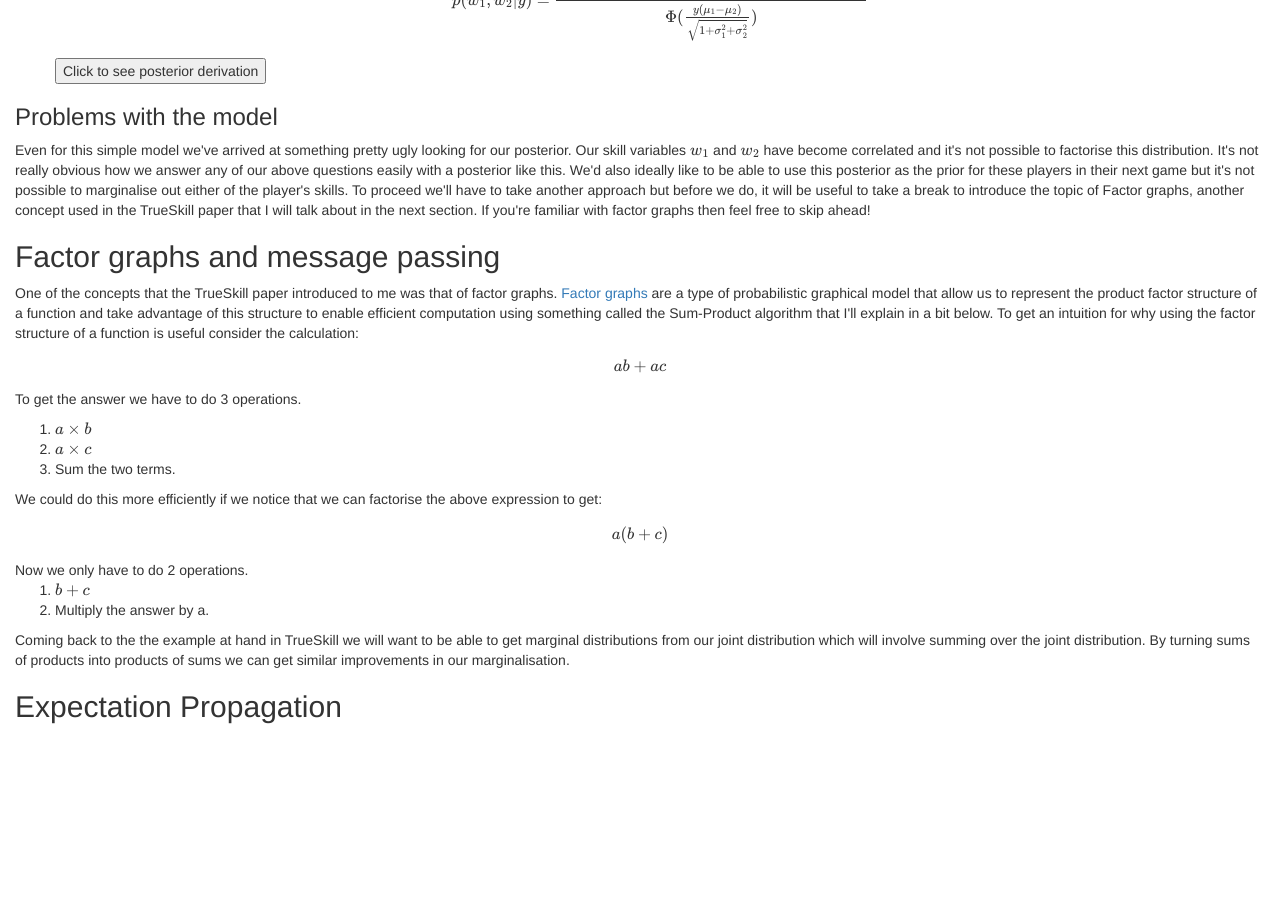
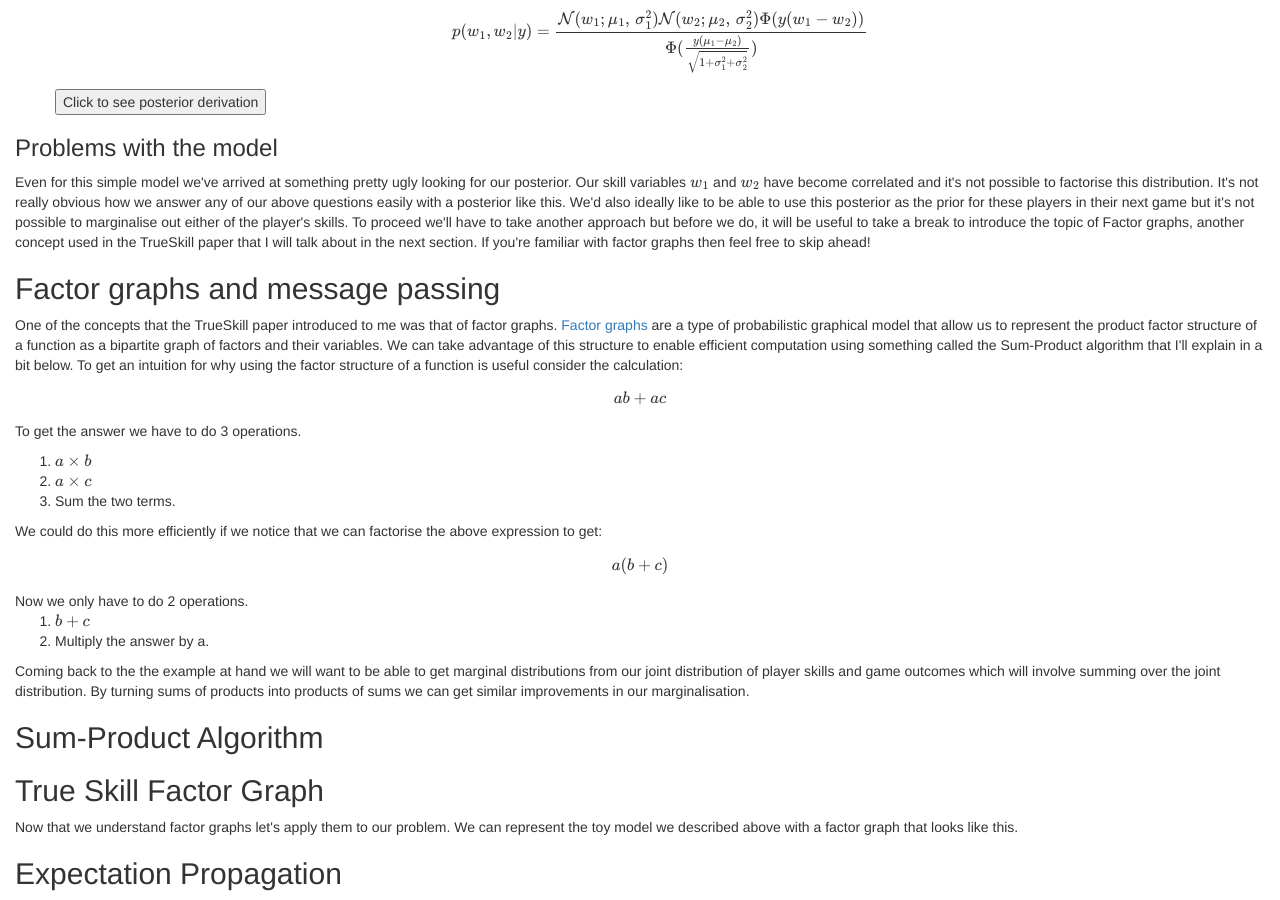
Before and after one commit to Nush395/Nush395.github.io, a Jekyll site: the page built from _posts/2020-06-06-true-skill.html, in a window 1280 px wide and 900 px high, scrolled down 1241 px. Built offline with Jekyll 4.4.1, drawn with Linux system fonts in a browser that asks for light colours; formulas are drawn with MathJax 3; before the commit the page ends 1974 px from its top, so only the background shows below that; some of the changed text lies outside the part shown.

Commit message:
Edit factor graph section.

```diff
--- a/_posts/2020-06-06-true-skill.html
+++ b/_posts/2020-06-06-true-skill.html
@@ -133,8 +135,9 @@ date: 2020-06-06
 <p>
     One of the concepts that the TrueSkill paper introduced to me was that of factor graphs.
     <a href="https://en.wikipedia.org/wiki/Factor_graph">Factor graphs</a>
-    are a type of probabilistic graphical model that allow us to represent the product factor structure of a function
-    and take advantage of this structure to enable efficient computation using something called the Sum-Product
+    are a type of probabilistic graphical model that allow us to represent the product factor structure of a function as
+    a bipartite graph of factors and their variables.
+    We can take advantage of this structure to enable efficient computation using something called the Sum-Product
     algorithm that I'll explain in a bit below.  To get an intuition for why using the factor structure of a function is
     useful consider the calculation:
     $$ab+ac$$
@@ -161,9 +164,19 @@ date: 2020-06-06
             Multiply the answer by a.
         </li>
     </ol>
-    Coming back to the the example at hand in TrueSkill we will want to be able to get marginal distributions from our
-    joint distribution which will involve summing over the joint distribution. By turning sums of products into products
-    of sums we can get similar improvements in our marginalisation.
+    Coming back to the the example at hand we will want to be able to get marginal distributions from our
+    joint distribution of player skills and game outcomes which will involve summing over the joint distribution.
+    By turning sums of products into products of sums we can get similar improvements in our marginalisation.
+</p>
+<h2>
+    Sum-Product Algorithm
+</h2>
+<h2>
+    True Skill Factor Graph
+</h2>
+<p>
+    Now that we understand factor graphs let's apply them to our problem. We can represent the toy model we described
+    above with a factor graph that looks like this.
 </p>
 <h2>
     Expectation Propagation
```
Also changed, not shown: other parts of _posts/2020-06-06-true-skill.html (+3 -1 lines).
